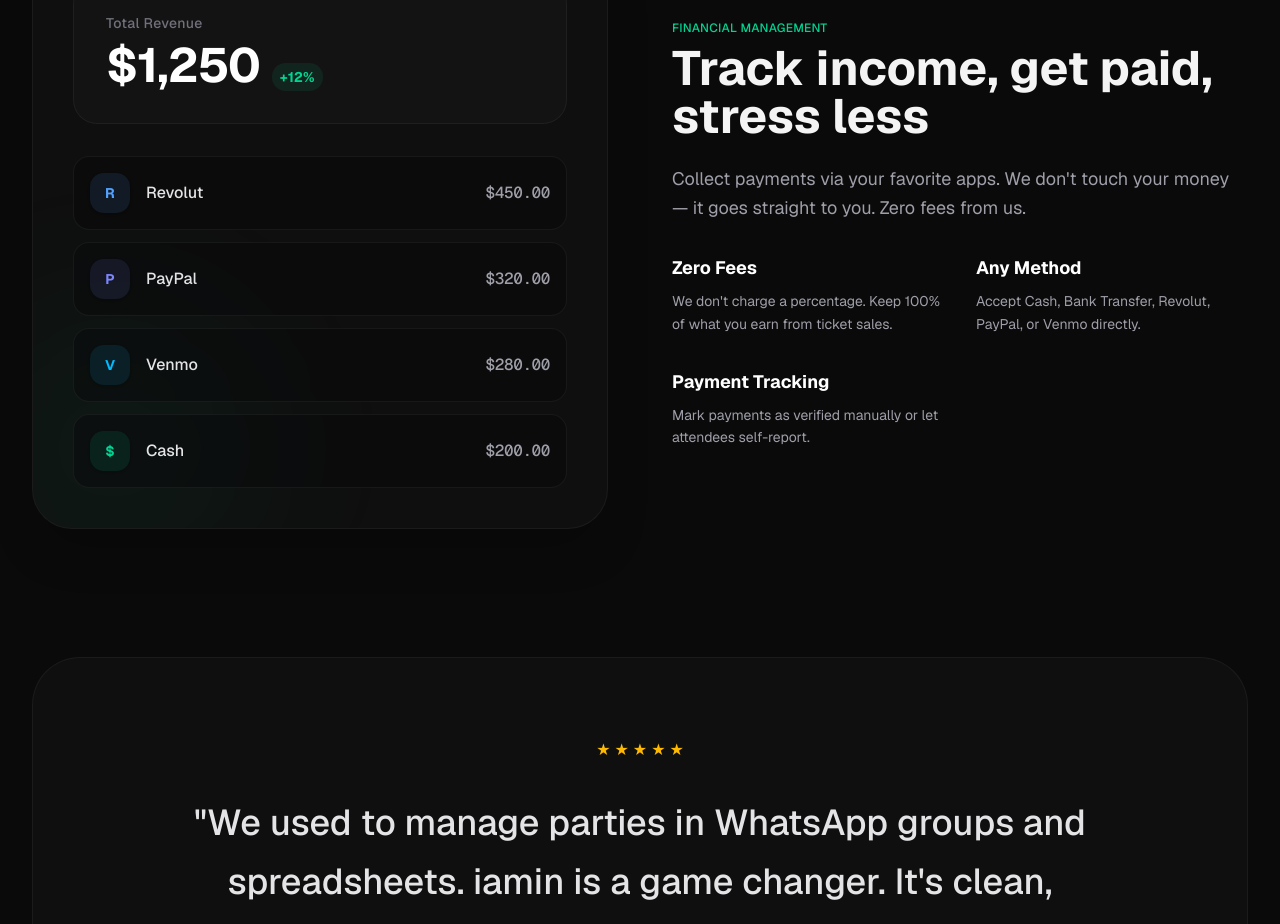
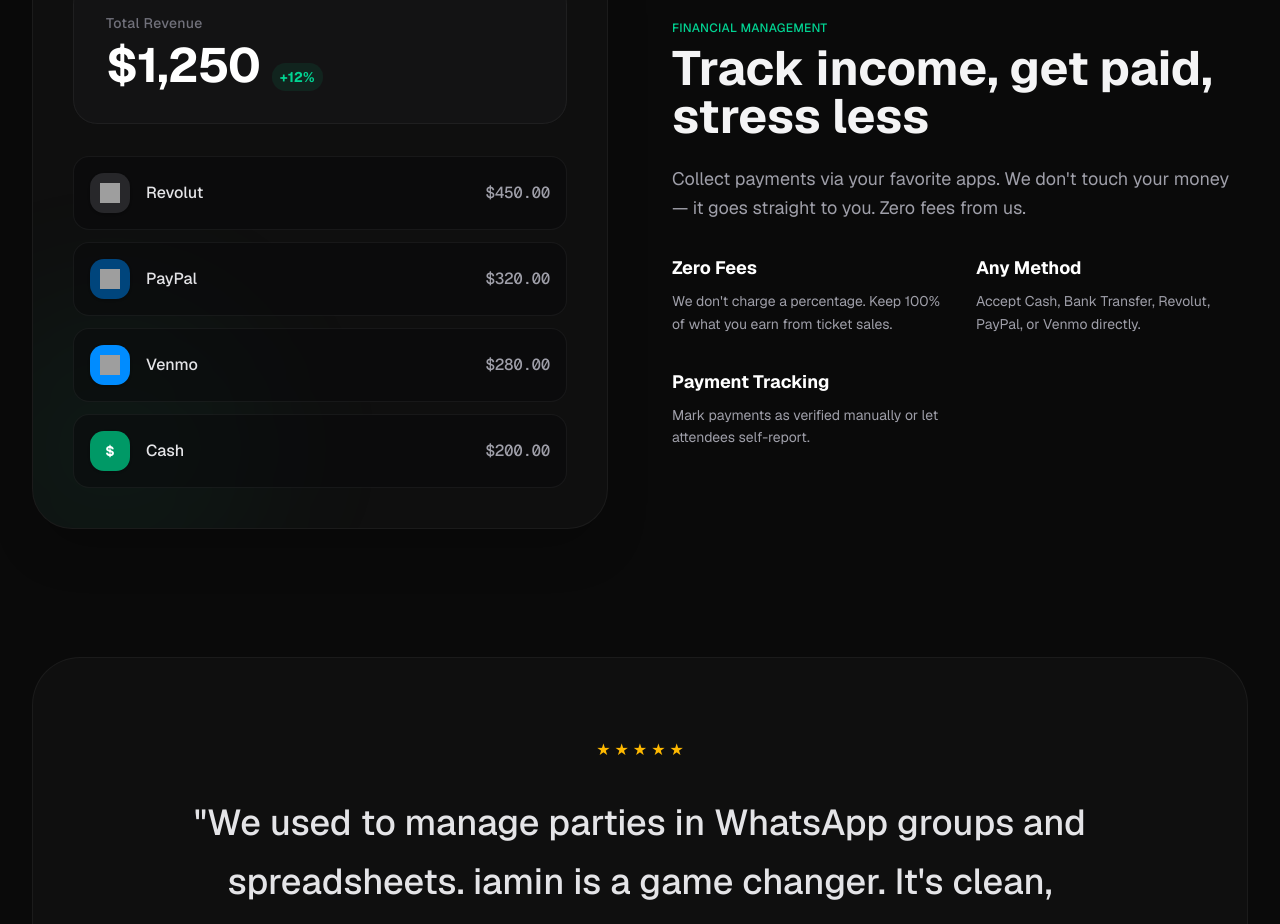
Before and after one commit to pedrolivaresanchez/iamin, a Next.js app: page / in a window 1280 px wide. Shown: the part 2784-3708 px from the top of the page. Built offline with nearby package versions, Linux system fonts and the light colour scheme; grey boxes are pictures that could not be loaded.

Commit message:
Landing page

```diff
--- a/app/page.tsx
+++ b/app/page.tsx
@@ -273,10 +273,10 @@
                   </div>
 
                   <div className="space-y-3">
-                     <PaymentRow name="Revolut" amount="$450.00" color="text-blue-400" bg="bg-blue-400/10" letter="R" />
-                     <PaymentRow name="PayPal" amount="$320.00" color="text-indigo-400" bg="bg-indigo-400/10" letter="P" />
-                     <PaymentRow name="Venmo" amount="$280.00" color="text-sky-400" bg="bg-sky-400/10" letter="V" />
-                     <PaymentRow name="Cash" amount="$200.00" color="text-emerald-400" bg="bg-emerald-400/10" letter="$" />
+                     <PaymentRow name="Revolut" amount="$450.00" bg="bg-zinc-800" logo="https://cdn.simpleicons.org/revolut/white" />
+                     <PaymentRow name="PayPal" amount="$320.00" bg="bg-[#00457C]" logo="https://cdn.simpleicons.org/paypal/white" />
+                     <PaymentRow name="Venmo" amount="$280.00" bg="bg-[#008CFF]" logo="https://cdn.simpleicons.org/venmo/white" />
+                     <PaymentRow name="Cash" amount="$200.00" bg="bg-emerald-600" letter="$" />
                   </div>
                </div>
             </div>
@@ -435,12 +435,16 @@
   )
 }
 
-function PaymentRow({ name, amount, color, bg, letter }: { name: string, amount: string, color: string, bg: string, letter: string }) {
+function PaymentRow({ name, amount, bg, logo, letter }: { name: string, amount: string, bg: string, logo?: string, letter?: string }) {
   return (
     <div className="flex items-center justify-between p-4 rounded-2xl bg-zinc-950/50 border border-white/5 hover:bg-zinc-900 transition-colors group">
       <div className="flex items-center gap-4">
-         <div className={`w-10 h-10 rounded-xl ${bg} flex items-center justify-center ${color} font-bold text-sm shadow-sm group-hover:scale-110 transition-transform`}>
-           {letter}
+         <div className={`w-10 h-10 rounded-xl ${bg} flex items-center justify-center shadow-sm group-hover:scale-110 transition-transform`}>
+           {logo ? (
+             <img src={logo} alt={name} className="w-5 h-5" />
+           ) : (
+             <span className="text-white font-bold text-sm">{letter}</span>
+           )}
          </div>
          <span className="font-medium text-zinc-200">{name}</span>
       </div>
```
